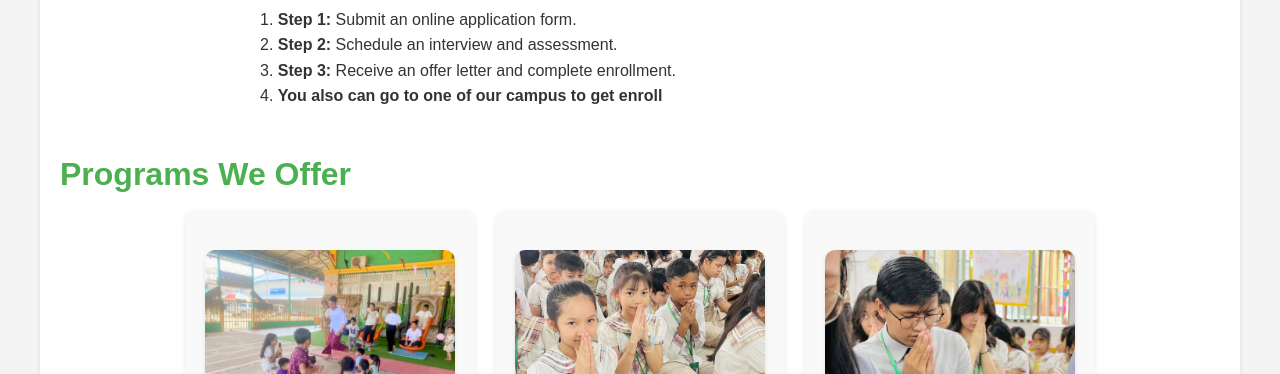
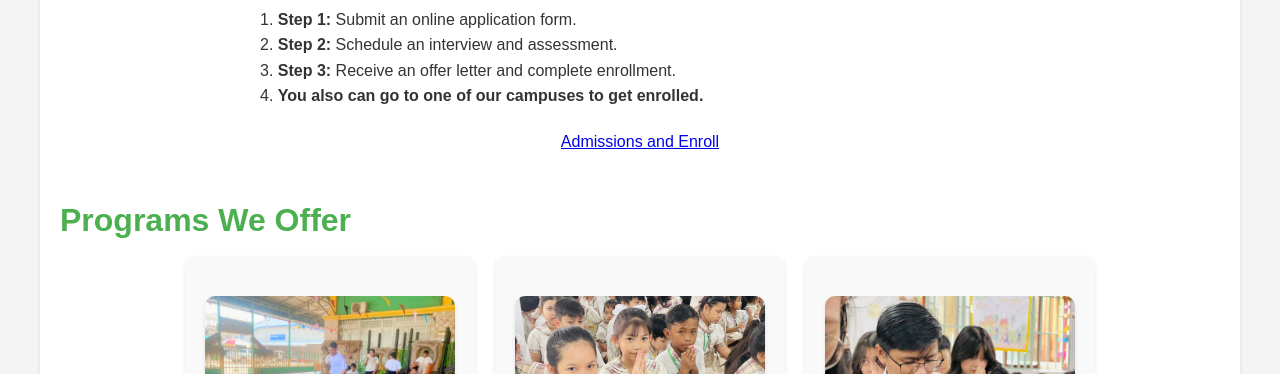
Before and after one commit to Sune939/ABI-School, a plain HTML site: page Admissions.html in a window 1280 px wide. Shown: the part 726-1100 px from the top of the page. Drawn offline with Linux system fonts and the light colour scheme.

Commit message:
Update Admissions.html

```diff
--- a/Admissions.html
+++ b/Admissions.html
@@ -40,8 +40,10 @@
                 <li><strong>Step 1:</strong> Submit an online application form.</li>
                 <li><strong>Step 2:</strong> Schedule an interview and assessment.</li>
                 <li><strong>Step 3:</strong> Receive an offer letter and complete enrollment.</li>
-                <li> <strong> You also can go to one of our campus to get enroll</strong></li>
+                <li><strong>You also can go to one of our campuses to get enrolled.</strong></li>
             </ol>
+            <!-- Add a button for the Google Form -->
+            <a href="https://docs.google.com/forms/d/e/1FAIpQLSdSDnsmbQUj8TekHjG2uYBx6lGE0dkHN6SbrWAuthGGkwYFjg/viewform?usp=dialog" target="_blank" class="enroll-button">Admissions and Enroll</a>
         </section>
 
         <!-- Programs Offered Section -->
```
